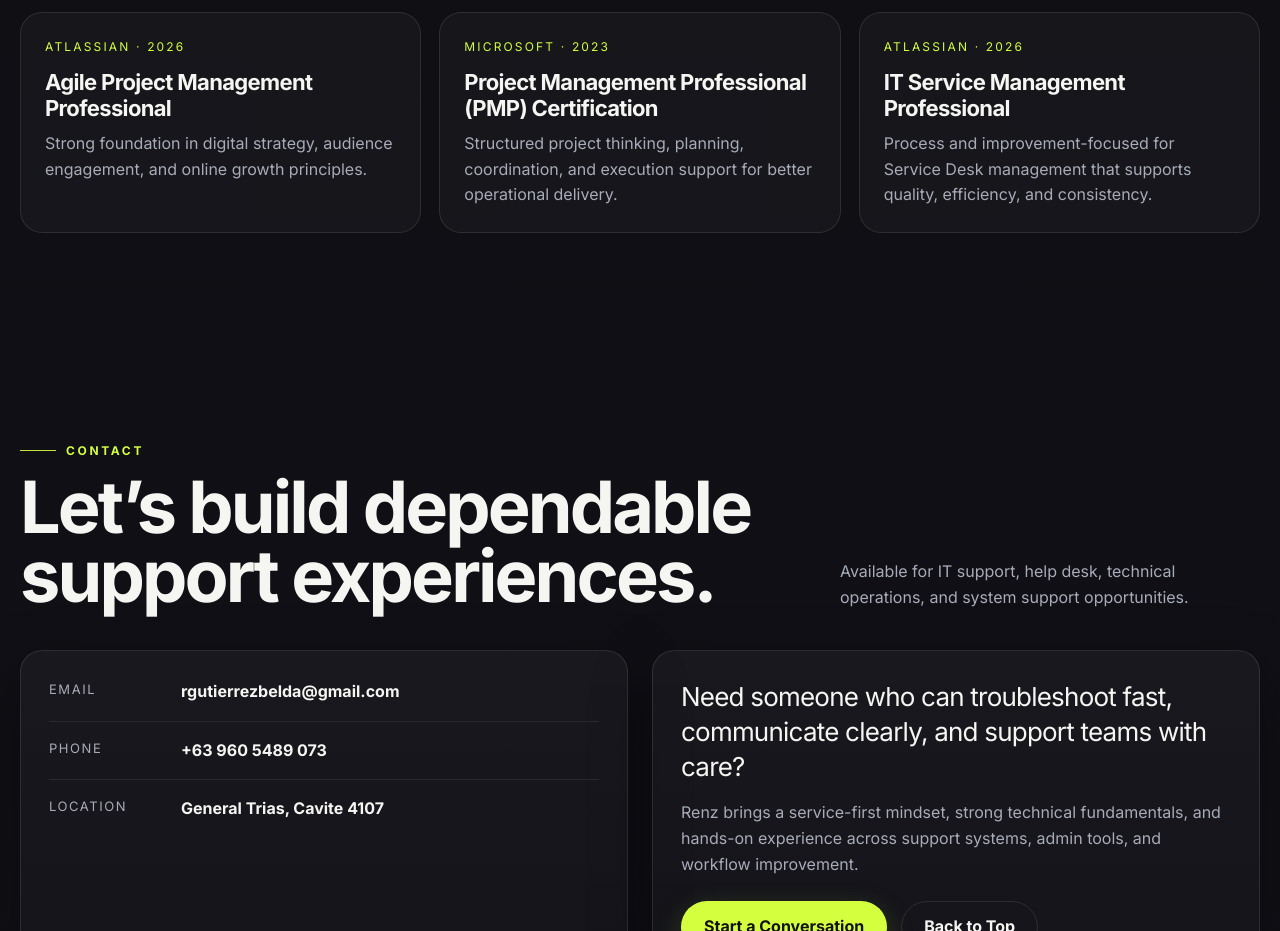
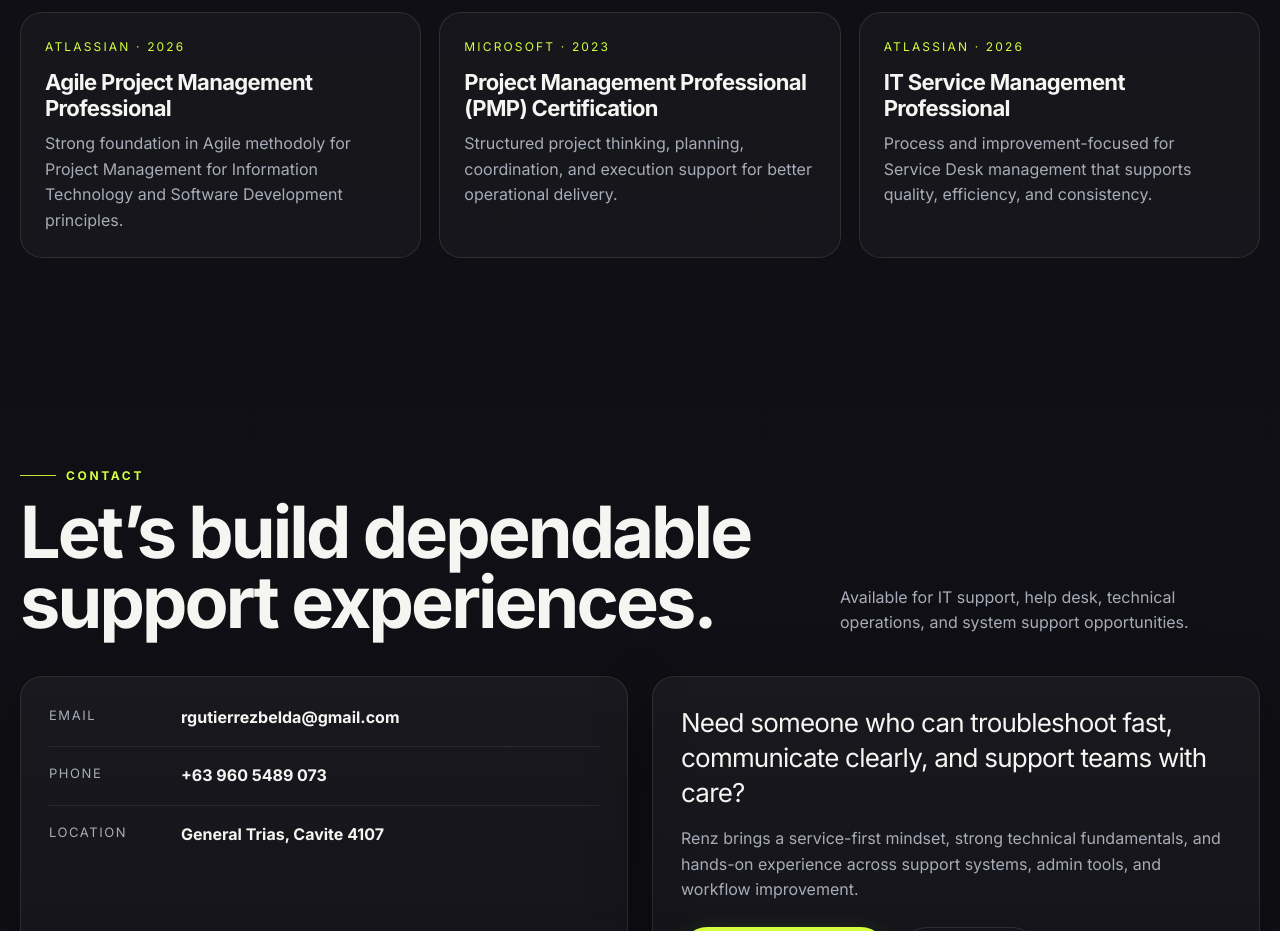
Before and after one commit to mmdc-adambelda/renz-portfolio, a plain HTML site: page index.html in a window 1280 px wide. Shown: the part 4660-5591 px from the top of the page. Drawn offline with Linux system fonts and the light colour scheme.

Commit message:
Update index.html

```diff
--- a/index.html
+++ b/index.html
@@ -776,7 +776,7 @@
           <div class="cert-card">
             <span>Atlassian · 2026</span>
             <h3>Agile Project Management Professional</h3>
-            <p>Strong foundation in digital strategy, audience engagement, and online growth principles.</p>
+            <p>Strong foundation in Agile methodoly for Project Management for Information Technology and Software Development principles.</p>
           </div>
           <div class="cert-card">
             <span>Microsoft · 2023</span>
```
